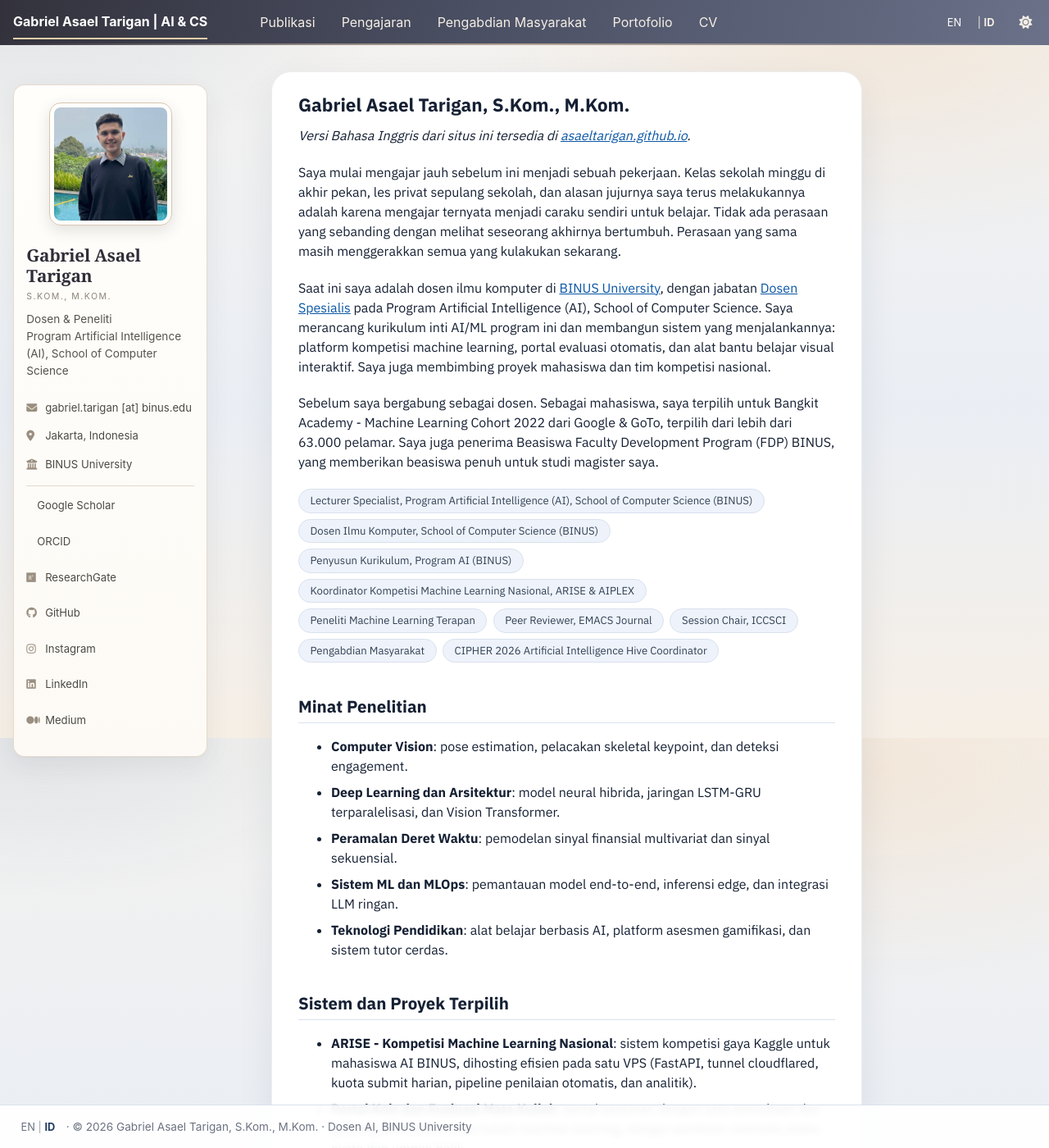
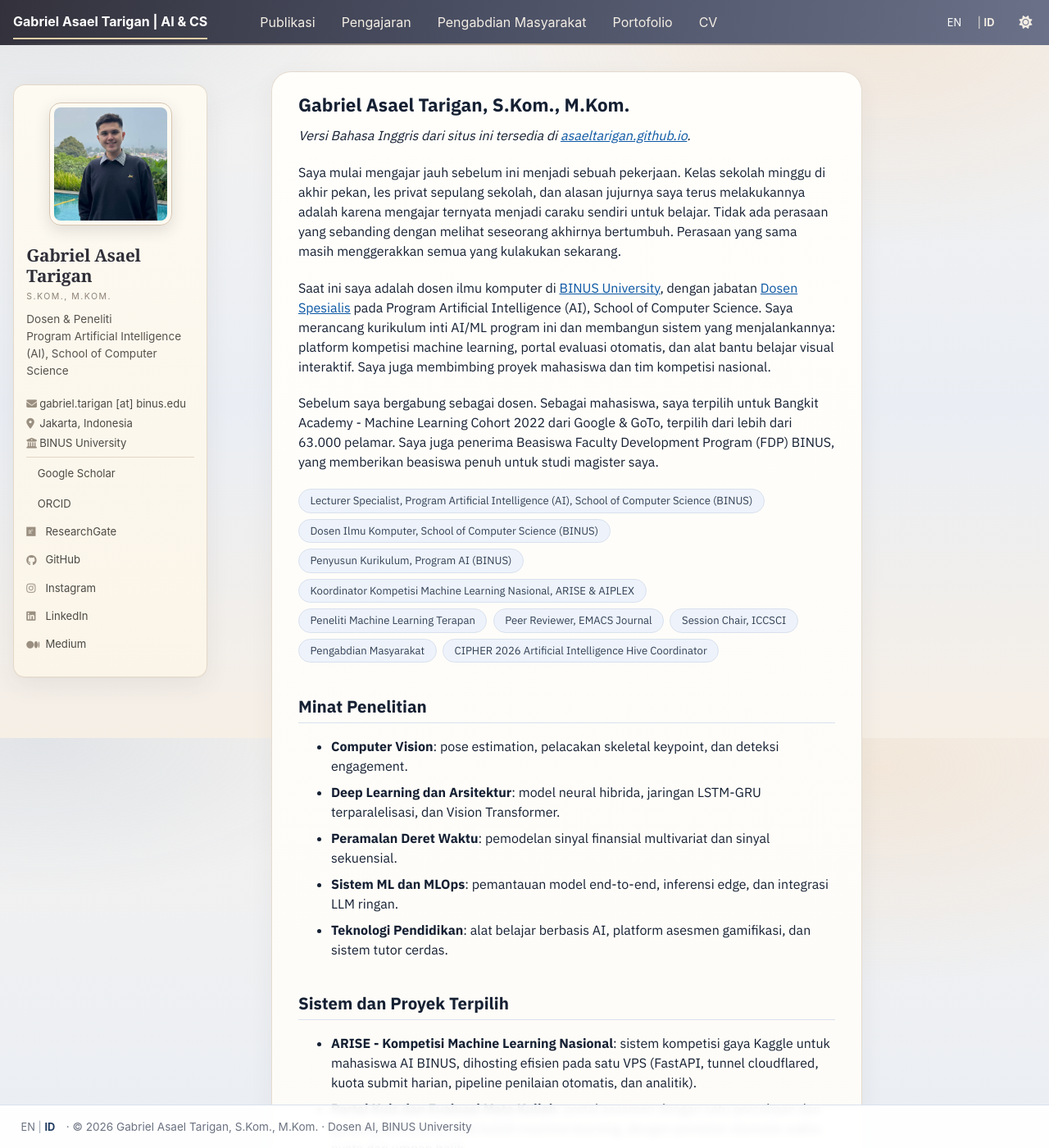
Before and after one commit to asaeltarigan/id, a Jekyll site: the page built from _pages/about.md, in a window 1280 px wide and 1400 px high. Shown: the whole window at 82% size. Built offline with Jekyll 4.4.1, drawn with Linux system fonts in a browser that asks for light colours; a style sheet for code colours, icons or effects is not loaded.

Commit message:
Desain: kartu utama krem, baris sidebar lebih rapat

```diff
--- a/_includes/head.html
+++ b/_includes/head.html
@@ -101,4 +101,4 @@
 <link rel="preconnect" href="https://fonts.gstatic.com" crossorigin>
 <link href="https://fonts.googleapis.com/css2?family=IBM+Plex+Sans:wght@400;500;600;700&display=swap" rel="stylesheet">
 <link rel="stylesheet" href="{{ base_path }}/assets/css/main.css">
-<link rel="stylesheet" href="{{ base_path }}/assets/css/custom.css?v=56">
+<link rel="stylesheet" href="{{ base_path }}/assets/css/custom.css?v=57">
--- a/assets/css/custom.css
+++ b/assets/css/custom.css
@@ -724,7 +724,7 @@ html[data-theme="dark"] body {
    ============================================================ */
 
 .sidebar {
-  background: linear-gradient(180deg, #fffefb 0%, #fdfaf5 100%) !important;
+  background: linear-gradient(180deg, #fdfaf2 0%, #fbf5e9 100%) !important;
   border: 1px solid rgba(206, 188, 166, 0.5) !important;
   border-radius: 14px !important;
   box-shadow: 0 10px 30px rgba(51, 50, 60, 0.07), 0 1px 2px rgba(51, 50, 60, 0.04) !important;
@@ -777,13 +777,28 @@ html[data-theme="dark"] body {
 }
 
 .sidebar .author__urls.social-icons > li {
-  padding: 0.26rem 0 !important;
+  padding: 0.08rem 0 !important;
+  line-height: 1.15 !important;
+}
+
+.sidebar .author__urls.social-icons > li a {
+  display: inline-flex;
+  align-items: center;
+  gap: 0.45rem;
+  padding: 0.14rem 0;
+  line-height: 1.2 !important;
+}
+
+.sidebar .author__urls.social-icons i {
+  font-size: 0.8rem !important;
+  line-height: 1 !important;
+  margin-right: 0 !important;
 }
 
 .sidebar .author__urls.social-icons > li.author__desktop + li:not(.author__desktop) {
   border-top: 1px solid rgba(206, 188, 166, 0.55) !important;
-  margin-top: 0.75rem !important;
-  padding-top: 0.75rem !important;
+  margin-top: 0.5rem !important;
+  padding-top: 0.5rem !important;
 }
 
 /* Dark theme: same structure, warm charcoal paper */
@@ -807,3 +822,17 @@ html[data-theme="dark"] .sidebar .author__urls.social-icons i { color: #a89c8b !
 html[data-theme="dark"] .sidebar .author__urls.social-icons > li.author__desktop + li:not(.author__desktop) {
   border-top-color: rgba(216, 185, 143, 0.28) !important;
 }
+
+/* Main content card picks up the sidebar's warm paper tone,
+   a touch lighter so the two cards still read as layers. */
+.page__inner-wrap {
+  background: linear-gradient(180deg, #fffefb 0%, #fdfaf5 100%) !important;
+  border: 1px solid rgba(206, 188, 166, 0.5) !important;
+  box-shadow: 0 10px 30px rgba(51, 50, 60, 0.06) !important;
+}
+
+html[data-theme="dark"] .page__inner-wrap {
+  background: linear-gradient(180deg, #1b1a21 0%, #17161c 100%) !important;
+  border-color: rgba(216, 185, 143, 0.22) !important;
+  box-shadow: 0 10px 30px rgba(0, 0, 0, 0.35) !important;
+}
```
